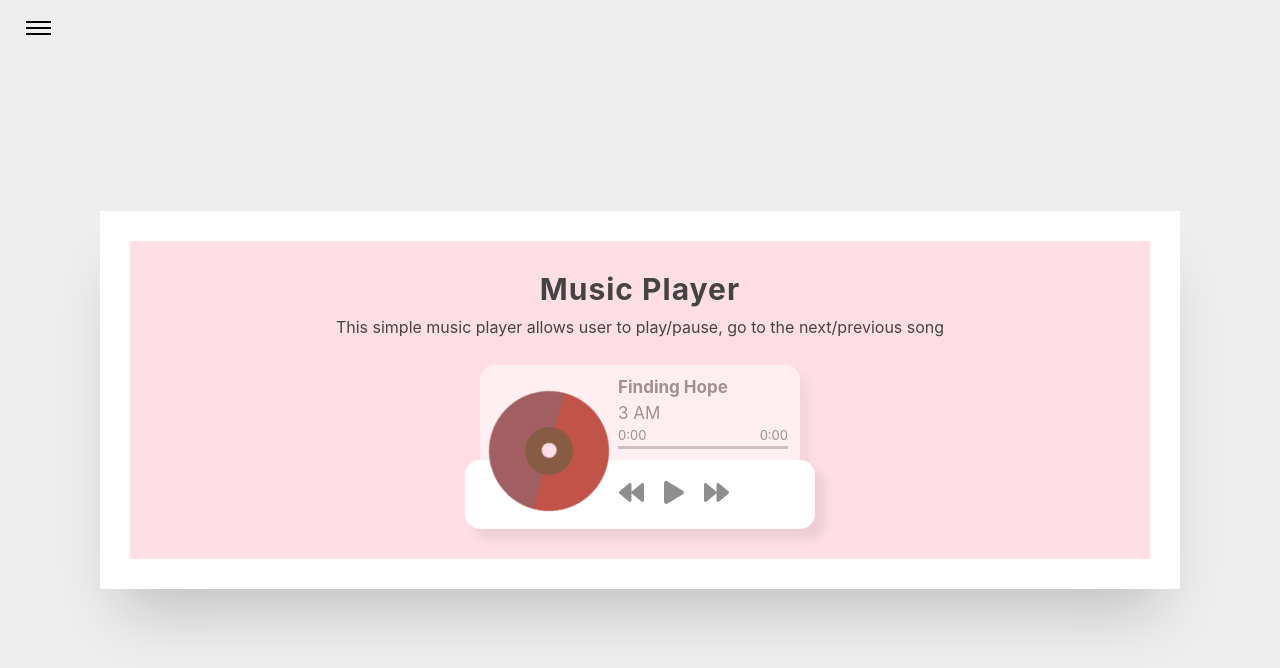
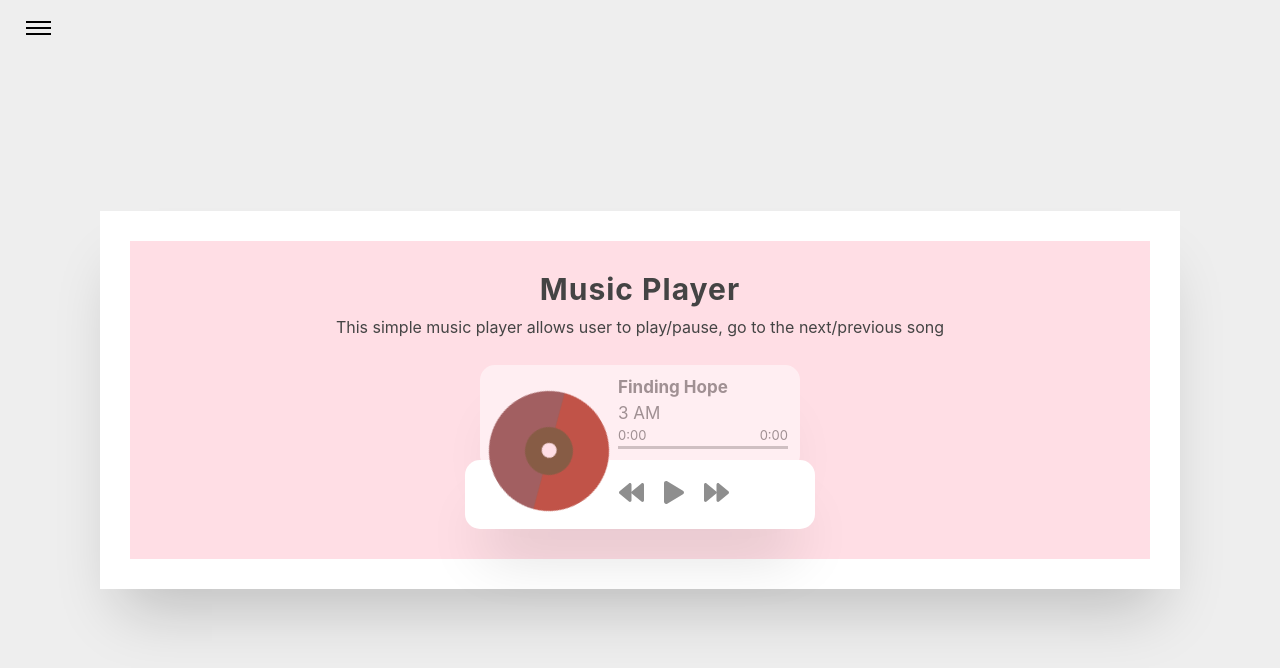
Before and after one commit to hitran/my-css-collection, a React (Create React App) app: page /music-player in a window 1280 px wide. Shown: the top 668 px of the page. Built offline with nearby package versions, Linux system fonts and the light colour scheme.

Commit message:
update box shadow

```diff
--- a/src/MusicPlayer/MusicPlayer.module.scss
+++ b/src/MusicPlayer/MusicPlayer.module.scss
@@ -26,7 +26,7 @@
     height: 105px;
     font-size: 20px;
     opacity: 0.5;
-    box-shadow: 10px 10px 10px 0 rgba(68,68,68, 0.1);
+    box-shadow: 0px 40px 60px -20px rgba(0,0,0,0.2);
     p {
         margin-bottom: 0;
         text-align: left;
@@ -43,7 +43,7 @@
     display: flex;
     align-items: center;
     background-color: $white;
-    box-shadow: 10px 10px 10px 0 rgba(68,68,68, 0.1);
+    box-shadow: 0px 40px 60px -20px rgba(0,0,0,0.2);
     span {
         display: inline-block;
         margin: 10px;
```
